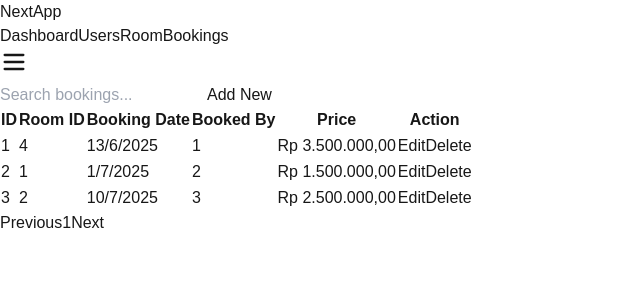
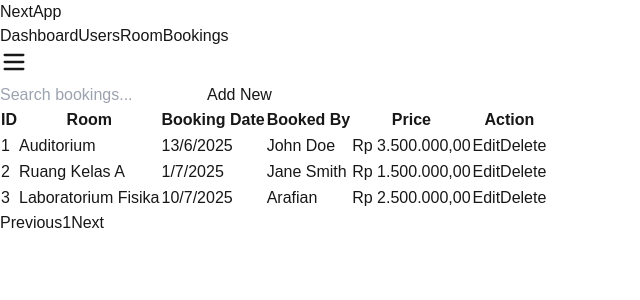
Before and after one commit to Arafian01/nextJS, a Next.js app in the folder nextapp/: page /bookings in a window 1280 px wide. Shown: the top 300 px of the page, without its empty margins (0-640 px from the left). Built offline with nearby package versions, Linux system fonts and the light colour scheme.

Commit message:
Update page.tsx

```diff
--- a/nextapp/src/app/bookings/page.tsx
+++ b/nextapp/src/app/bookings/page.tsx
@@ -1,24 +1,39 @@
 "use client";
 import { useState, useEffect } from "react";
 
+// Tipe data untuk Booking, Room, dan User
 type Booking = {
   id: number;
-  roomId: number; // ID ruangan yang dipesan
-  bookingDate: string; // Format YYYY-MM-DD, sesuai dengan input type date
-  bookedBy: number; // ID user yang memesan
+  roomId: number;      // ID ruangan yang dipesan
+  bookingDate: string; // Format YYYY-MM-DD
+  bookedBy: number;    // ID user yang memesan
   price: number;
+};
+
+type RoomData = {
+  id: number;
+  name: string;
+  // properti lain tidak ditampilkan di sini
+};
+
+type UserData = {
+  id: number;
+  name: string;
+  email: string;
 };
 
 const BookingManagement = () => {
   // State utama
   const [bookings, setBookings] = useState<Booking[]>([]);
+  const [rooms, setRooms] = useState<RoomData[]>([]);
+  const [users, setUsers] = useState<UserData[]>([]);
   const [searchQuery, setSearchQuery] = useState("");
   const [sortField, setSortField] = useState<string>("");
   const [sortOrder, setSortOrder] = useState<"asc" | "desc">("asc");
   const [currentPage, setCurrentPage] = useState(1);
   const itemsPerPage = 5;
 
-  // State modal untuk tambah & edit
+  // State modal untuk tambah/edit
   const [isModalOpen, setIsModalOpen] = useState(false);
   const [isEditMode, setIsEditMode] = useState(false);
   const initialModalBooking: Booking = {
@@ -41,7 +56,7 @@ const BookingManagement = () => {
     setIsModalOpen(!isModalOpen);
   };
 
-  // Ambil data dummy dari bookings.json
+  // Fetch data dari bookings.json, rooms.json, dan users.json
   useEffect(() => {
     fetch("/bookings.json")
       .then((res) => res.json())
@@ -49,28 +64,55 @@ const BookingManagement = () => {
       .catch((err) => console.error("Error fetching bookings:", err));
   }, []);
 
-  // Reset halaman ke 1 saat search berubah
+  useEffect(() => {
+    fetch("/rooms.json")
+      .then((res) => res.json())
+      .then((data) => setRooms(data))
+      .catch((err) => console.error("Error fetching rooms:", err));
+  }, []);
+
+  useEffect(() => {
+    fetch("/users.json")
+      .then((res) => res.json())
+      .then((data) => setUsers(data))
+      .catch((err) => console.error("Error fetching users:", err));
+  }, []);
+
+  // Reset halaman ke 1 saat search query berubah
   useEffect(() => {
     setCurrentPage(1);
   }, [searchQuery]);
 
-  // Fungsi search (mencari di semua field)
+  // Helper functions untuk mendapatkan nama Room dan User
+  const getRoomName = (roomId: number): string => {
+    const room = rooms.find((r) => r.id === roomId);
+    return room ? room.name : "Unknown Room";
+  };
+
+  const getUserName = (userId: number): string => {
+    const user = users.find((u) => u.id === userId);
+    return user ? user.name : "Unknown User";
+  };
+
+  // Filtering: cari berdasarkan id, room name, booking date, user name, atau price
   const handleSearch = (e: React.ChangeEvent<HTMLInputElement>) => {
     setSearchQuery(e.target.value);
   };
 
   const filteredBookings = bookings.filter((booking) => {
     const searchLower = searchQuery.toLowerCase();
+    const roomName = getRoomName(booking.roomId).toLowerCase();
+    const bookedByName = getUserName(booking.bookedBy).toLowerCase();
     return (
       booking.id.toString().includes(searchLower) ||
-      booking.roomId.toString().includes(searchLower) ||
+      roomName.includes(searchLower) ||
       booking.bookingDate.toLowerCase().includes(searchLower) ||
-      booking.bookedBy.toString().includes(searchLower) ||
+      bookedByName.includes(searchLower) ||
       booking.price.toString().includes(searchLower)
     );
   });
 
-  // Fungsi sorting berdasarkan field
+  // Sorting: jika sortField adalah "room" atau "bookedBy", sorting berdasarkan nama
   const handleSort = (field: string) => {
     if (sortField === field) {
       setSortOrder(sortOrder === "asc" ? "desc" : "asc");
@@ -82,9 +124,19 @@ const BookingManagement = () => {
 
   const sortedBookings = [...filteredBookings].sort((a, b) => {
     if (!sortField) return 0;
+    if (sortField === "room") {
+      const aName = getRoomName(a.roomId);
+      const bName = getRoomName(b.roomId);
+      return sortOrder === "asc" ? aName.localeCompare(bName) : bName.localeCompare(aName);
+    }
+    if (sortField === "bookedBy") {
+      const aName = getUserName(a.bookedBy);
+      const bName = getUserName(b.bookedBy);
+      return sortOrder === "asc" ? aName.localeCompare(bName) : bName.localeCompare(aName);
+    }
+    // Untuk field lainnya (misal id, bookingDate, price)
     const aValue = a[sortField as keyof Booking];
     const bValue = b[sortField as keyof Booking];
-
     if (typeof aValue === "number" && typeof bValue === "number") {
       return sortOrder === "asc" ? aValue - bValue : bValue - aValue;
     } else {
@@ -107,18 +159,16 @@ const BookingManagement = () => {
     return "";
   };
 
-  // Fungsi CRUD: Tambah atau Edit Booking melalui modal
+  // CRUD: Tambah/Edit Booking
   const handleModalSubmit = (e: React.FormEvent<HTMLFormElement>) => {
     e.preventDefault();
     if (isEditMode) {
-      // Edit: Update data booking
+      // Update booking
       setBookings((prev) =>
-        prev.map((booking) =>
-          booking.id === modalBooking.id ? modalBooking : booking
-        )
+        prev.map((booking) => (booking.id === modalBooking.id ? modalBooking : booking))
       );
     } else {
-      // Tambah: Buat ID baru dan tambahkan booking
+      // Tambah booking baru dengan ID baru
       const newId = bookings.length > 0 ? Math.max(...bookings.map((b) => b.id)) + 1 : 1;
       setBookings((prev) => [...prev, { ...modalBooking, id: newId }]);
     }
@@ -126,17 +176,16 @@ const BookingManagement = () => {
     setModalBooking(initialModalBooking);
   };
 
-  // Fungsi delete booking dengan konfirmasi
   const handleDeleteBooking = (id: number) => {
     if (confirm("Apakah Anda yakin ingin menghapus booking ini?")) {
-      setBookings((prev) => prev.filter((booking) => booking.id !== id));
+      setBookings((prev) => prev.filter((b) => b.id !== id));
     }
   };
 
   return (
     <div className="min-h-screen bg-gray-100 flex justify-center p-9">
       <div className="bg-white rounded-lg shadow-md p-6 w-full max-w-7xl h-full">
-        {/* Header Section */}
+        {/* Header */}
         <div className="flex justify-between items-center mb-6">
           <input
             type="text"
@@ -157,7 +206,7 @@ const BookingManagement = () => {
           </button>
         </div>
 
-        {/* Table Section */}
+        {/* Tabel */}
         <div className="overflow-x-auto shadow-lg">
           <table className="w-full text-sm text-left text-gray-500">
             <thead className="text-sm text-gray-700 uppercase bg-white">
@@ -169,10 +218,10 @@ const BookingManagement = () => {
                   ID {renderSortIndicator("id")}
                 </th>
                 <th
-                  onClick={() => handleSort("roomId")}
+                  onClick={() => handleSort("room")}
                   className="px-6 py-3 text-center cursor-pointer select-none"
                 >
-                  Room ID {renderSortIndicator("roomId")}
+                  Room {renderSortIndicator("room")}
                 </th>
                 <th
                   onClick={() => handleSort("bookingDate")}
@@ -197,16 +246,13 @@ const BookingManagement = () => {
             </thead>
             <tbody>
               {currentBookings.map((booking) => (
-                <tr
-                  key={booking.id}
-                  className="bg-white border-b hover:bg-gray-50"
-                >
+                <tr key={booking.id} className="bg-white border-b hover:bg-gray-50">
                   <td className="px-4 py-2 text-center">{booking.id}</td>
-                  <td className="px-4 py-2 text-center">{booking.roomId}</td>
+                  <td className="px-4 py-2 text-center">{getRoomName(booking.roomId)}</td>
                   <td className="px-4 py-2 text-center">
                     {new Date(booking.bookingDate).toLocaleDateString("id-ID")}
                   </td>
-                  <td className="px-4 py-2 text-center">{booking.bookedBy}</td>
+                  <td className="px-4 py-2 text-center">{getUserName(booking.bookedBy)}</td>
                   <td className="px-4 py-2 text-center">
                     {new Intl.NumberFormat("id-ID", {
                       style: "currency",
@@ -239,7 +285,7 @@ const BookingManagement = () => {
           </table>
         </div>
 
-        {/* Pagination Section */}
+        {/* Pagination */}
         <div className="flex justify-center items-center mt-4 space-x-2">
           <button
             onClick={() => setCurrentPage(currentPage - 1)}
@@ -271,7 +317,7 @@ const BookingManagement = () => {
         </div>
       </div>
 
-      {/* Modal Section untuk Tambah/Edit Booking */}
+      {/* Modal untuk Tambah/Edit Booking */}
       {isModalOpen && (
         <div className="fixed inset-0 flex items-center justify-center z-50 bg-black bg-opacity-50">
           <div className="bg-white rounded-lg shadow-lg p-6 w-96">
```
